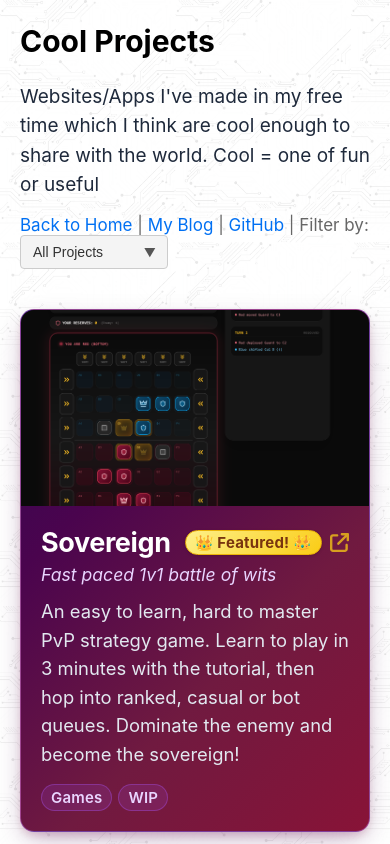
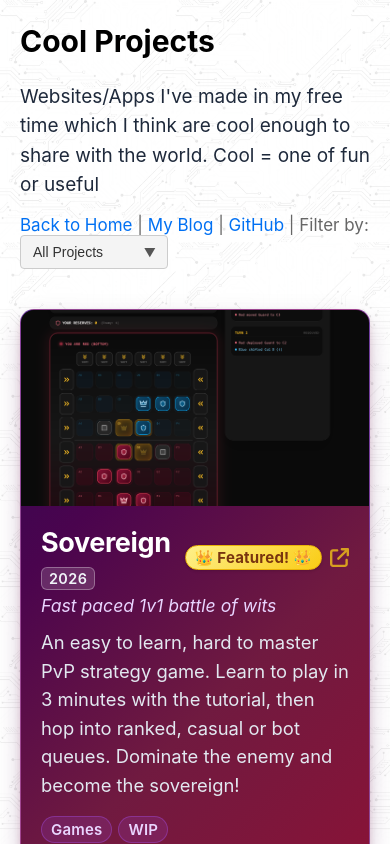
Before and after one commit to Yin4TheWin/personal-website, a Next.js app: page /projects in a window 390 px wide. Shown: the top 844 px of the page. Built offline with nearby package versions, Linux system fonts and the light colour scheme.

Commit message:
feat: add projects page with filtering, categorization, and responsive card layout

```diff
--- a/pages/projects.js
+++ b/pages/projects.js
@@ -86,7 +86,13 @@ export default function Projects({ projects, categories }) {
 
         <div className={styles.cardBody}>
           <div className={styles.titleRow}>
+            <div className={styles.titleGroup}>
               <h2 className={styles.projectTitle}>{project.title}</h2>
+              {project.year && (
+                <span className={styles.yearBadge}>{project.year}</span>
+              )}
+            </div>
+            <div className={styles.statusGroup}>
               {isFeatured && (
                 <span className={styles.featuredPill}>👑 Featured! 👑</span>
               )}
@@ -98,6 +104,7 @@ export default function Projects({ projects, categories }) {
                 className={styles.linkIcon}
                 aria-hidden="true"
               />
+            </div>
           </div>
 
           {project.pitch && (
--- a/styles/projects.module.css
+++ b/styles/projects.module.css
@@ -133,6 +133,12 @@
   border: 1px solid rgba(168, 85, 247, 0.35);
 }
 
+.featuredCard .yearBadge {
+  background-color: rgba(255, 255, 255, 0.15);
+  color: #f1f5f9;
+  border: 1px solid rgba(255, 255, 255, 0.3);
+}
+
 .imageWrapper {
   position: relative;
   width: 100%;
@@ -165,6 +171,33 @@
   justify-content: space-between;
   gap: 8px;
   margin-bottom: 4px;
+}
+
+.titleGroup {
+  display: flex;
+  align-items: center;
+  gap: 8px;
+  flex-wrap: wrap;
+}
+
+.statusGroup {
+  display: flex;
+  align-items: center;
+  gap: 8px;
+  margin-left: auto;
+}
+
+.yearBadge {
+  font-size: 0.72rem;
+  font-weight: 600;
+  padding: 2px 7px;
+  border-radius: 6px;
+  background-color: rgba(100, 116, 139, 0.12);
+  color: #475569;
+  border: 1px solid rgba(100, 116, 139, 0.25);
+  letter-spacing: 0.02rem;
+  line-height: 1.2;
+  white-space: nowrap;
 }
 
 .projectTitle {
```
Also changed, not shown: lib/projects.js. Lines whose indentation alone changed are shown as unchanged.
